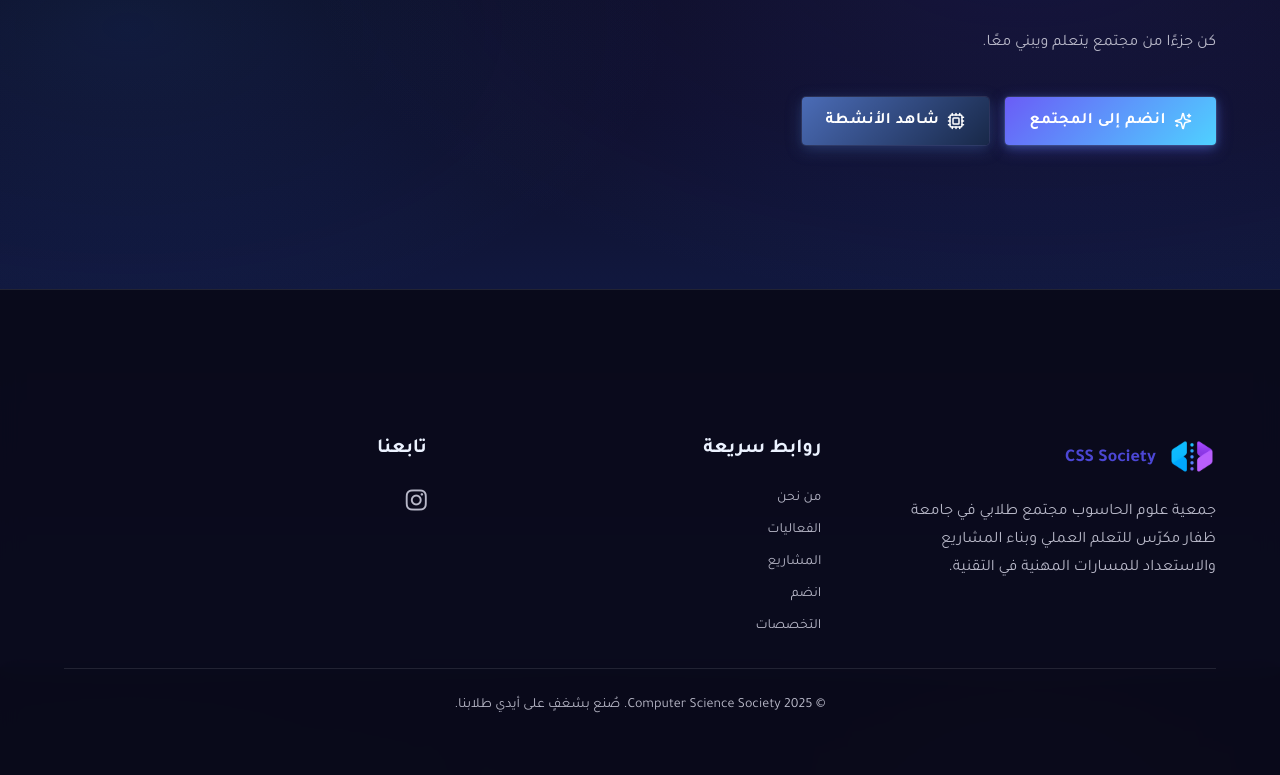
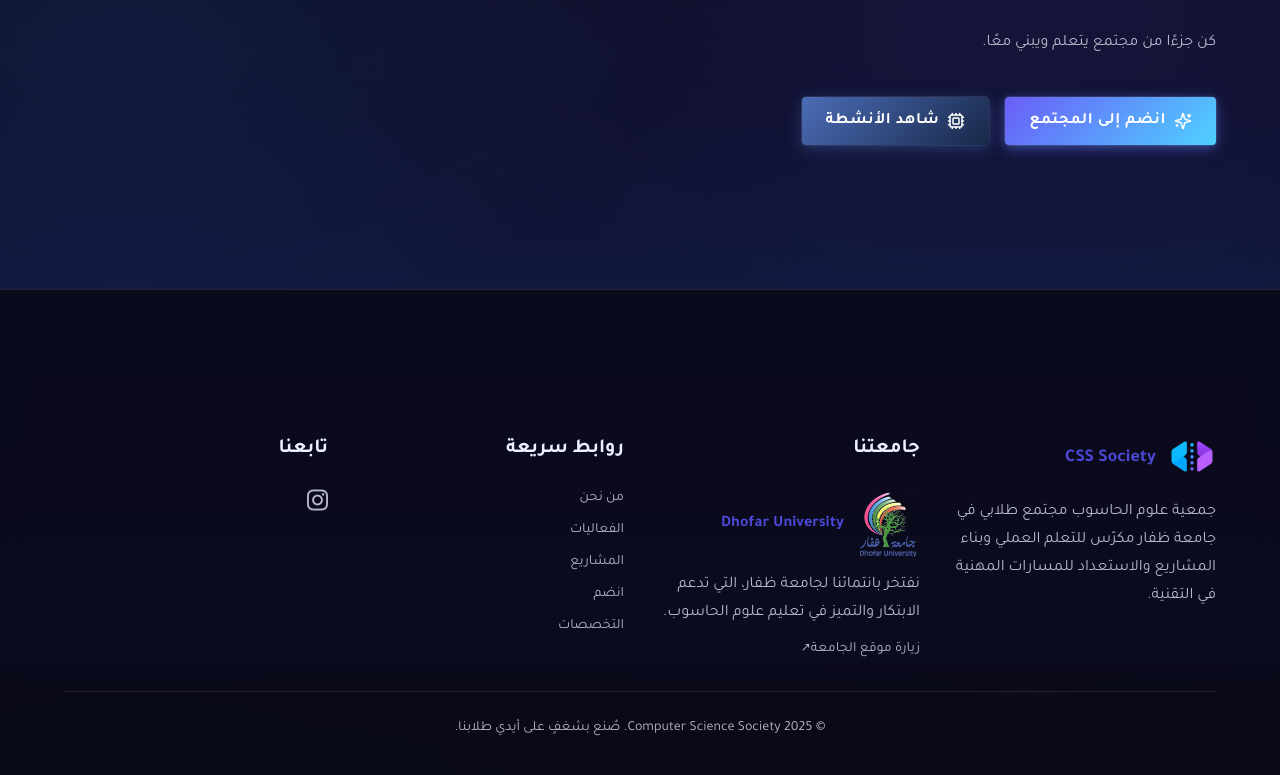
Before and after one commit to Akooni/CSS-Group, a Next.js app: page / in a window 1280 px wide. Shown: the part 4133-4908 px from the top of the page. Built offline with nearby package versions, Linux system fonts and the light colour scheme.

Commit message:
add uni part in footer

```diff
--- a/app/page.tsx
+++ b/app/page.tsx
@@ -191,7 +191,7 @@ export default function Page() {
       {/* Footer */}
       <footer className="section-y border-t" style={{ borderColor: 'var(--color-grid-line)' }}>
         <div className="container-max">
-          <div className="grid md:grid-cols-3 gap-8 mb-8">
+          <div className="grid md:grid-cols-2 lg:grid-cols-4 gap-8 mb-8">
             {/* Column 1: About + Logo */}
             <div className="flex flex-col gap-4">
               <div className="flex items-center gap-3">
@@ -209,7 +209,43 @@ export default function Page() {
               </p>
             </div>
 
-            {/* Column 2: Quick Links */}
+            {/* Column 2: Our University */}
+            <div className="flex flex-col gap-4">
+              <h3 className="heading-lg text-sm mb-2">{t('footer.ourUniversity')}</h3>
+              <div className="flex flex-col gap-3">
+                <div className="flex items-center gap-3">
+                  <Image
+                    src="/university-logo.png"
+                    alt="Dhofar University logo"
+                    width={64}
+                    height={64}
+                    className="object-contain"
+                    onError={(e) => {
+                      // Hide image if logo doesn't exist
+                      const target = e.target as HTMLImageElement;
+                      if (target.parentElement) {
+                        target.parentElement.style.display = 'none';
+                      }
+                    }}
+                  />
+                  <span className="text-primary font-semibold text-base">Dhofar University</span>
+                </div>
+                <p className="body-text text-secondary text-sm leading-relaxed">
+                  {t('footer.universityDesc')}
+                </p>
+                <a
+                  href="https://www.du.edu.om"
+                  target="_blank"
+                  rel="noopener noreferrer"
+                  className="text-secondary hover:text-primary text-sm transition-colors proximity-hover inline-flex items-center gap-1 w-fit"
+                >
+                  {t('footer.universityLink')}
+                  <span className="text-xs" aria-hidden="true">↗</span>
+                </a>
+              </div>
+            </div>
+
+            {/* Column 3: Quick Links */}
             <div className="flex flex-col gap-4">
               <h3 className="heading-lg text-sm mb-2">{t('footer.quickLinks')}</h3>
               <nav className="flex flex-col gap-3">
@@ -231,7 +267,7 @@ export default function Page() {
               </nav>
             </div>
 
-            {/* Column 3: Follow Us */}
+            {/* Column 4: Follow Us */}
             <div className="flex flex-col gap-4">
               <h3 className="heading-lg text-sm mb-2">{t('footer.followUs')}</h3>
               <div className="flex items-center gap-4">
--- a/lib/i18n.ts
+++ b/lib/i18n.ts
@@ -37,6 +37,9 @@ const resources = {
       join: { title: 'Ready to Join?', subtitle: 'Be part of a community that learns and builds together.' },
       footer: {
         about: 'The Computer Science Society is a student-led community at Dhofar University dedicated to practical learning, building projects, and preparing for tech careers.',
+        ourUniversity: 'Our University',
+        universityDesc: 'Proudly part of Dhofar University, fostering innovation and excellence in computer science education.',
+        universityLink: 'Visit University Website',
         quickLinks: 'Quick Links',
         followUs: 'Follow Us',
         events: 'Events',
@@ -79,6 +82,9 @@ const resources = {
       join: { title: 'جاهز للانضمام؟', subtitle: 'كن جزءًا من مجتمع يتعلم ويبني معًا.' },
       footer: {
         about: 'جمعية علوم الحاسوب مجتمع طلابي في جامعة ظفار مكرّس للتعلم العملي وبناء المشاريع والاستعداد للمسارات المهنية في التقنية.',
+        ourUniversity: 'جامعتنا',
+        universityDesc: 'نفتخر بانتمائنا لجامعة ظفار، التي تدعم الابتكار والتميز في تعليم علوم الحاسوب.',
+        universityLink: 'زيارة موقع الجامعة',
         quickLinks: 'روابط سريعة',
         followUs: 'تابعنا',
         events: 'الفعاليات',
```
Also changed, not shown: public/university-logo.png (added).
